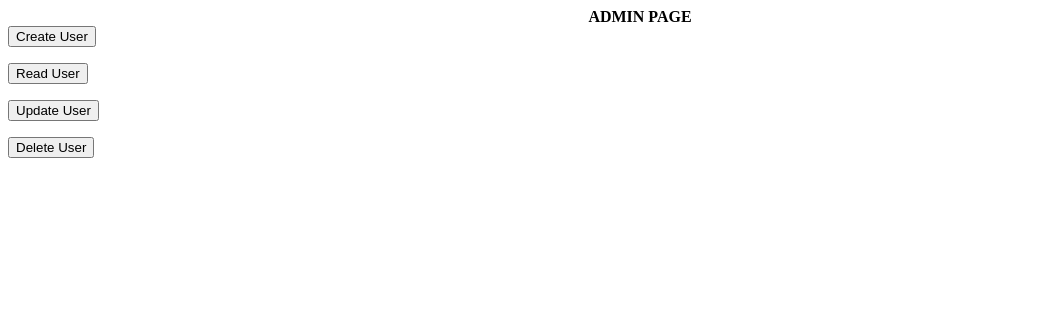
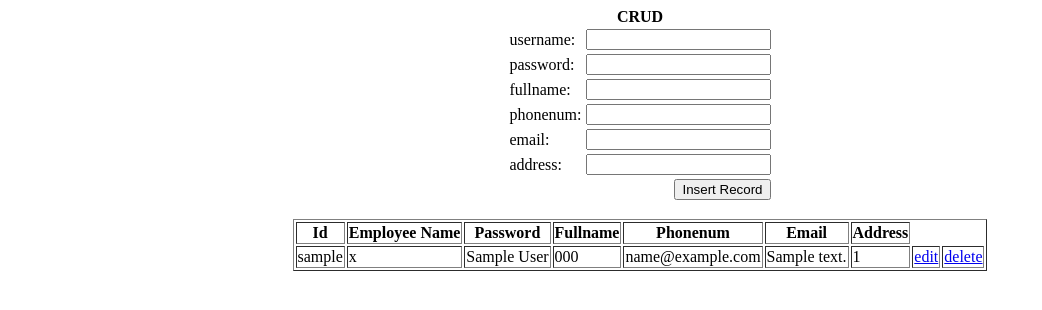
Before and after one commit to KayTeo/project, a PHP site: page / in a window 1280 px wide. Shown: the top 310 px of the page, without its empty margins (0-1042 px from the left). Run offline with PHP 8.4, Linux system fonts and the light colour scheme; tables that the repository leaves empty or names only in its code hold one stand-in row (values such as "Sample post").

Commit message:
Add files via upload

```diff
--- a/index.php
+++ b/index.php
@@ -1,19 +1,157 @@
+<?php
+$employeecon=mysqli_connect("localhost","root","","employee");
+
+
+if(isset($_POST["insert"])){
+	if($_POST["insert"]=="yes")
+	{
+		$username=$_POST["username"];
+		$password=$_POST["password"];
+		$fullname=$_POST["fullname"];
+		$phonenum=$_POST["phonenum"];
+		$email=$_POST["email"];
+		$address=$_POST["address"];
+		$query=$employeecon->prepare("insert into employee(username, password, full_Name, phone_Number, email, address) values('$username', '$password', '$fullname', '$phonenum', '$email', '$address');");
+		if($query->execute())
+		{
+			echo "<center>Record Inserted!</center><br>";
+		}
+	}
+}
+
+if(isset($_POST["update"])){
+	if($_POST["update"]=="yes")
+	{
+	$username=$_POST["username"];
+	$password=$_POST["password"];
+	$fullname=$_POST["fullname"];
+	$phonenum=$_POST["phonenum"];
+	$email=$_POST["email"];
+	$address=$_POST["address"];
+
+	if (!empty($_POST['username']) && !empty($_POST['password']) && !empty($_POST['email']) && !empty($_POST['phonenum']) && !empty($_POST['address'])){
+
+//Check if username is made up of only alphanumberic characters
+if(!ctype_alnum($username))
+{
+  echo "Username is not a valid string. Please enter only alphanumberic characters.";
+ echo "<br />\n";
+  $error=1;
+}
+
+//Check phone number
+if(!preg_match("/^(3|6|8|9)\d{7}$/", $phonenum))
+		{
+		    echo "Phone numbers must be 8 numbers and Start with 3 OR 6 OR 8 OR 9.";
+			echo "<br />\n";
+			$error=1;
+		}
+
+//Check password complexitiy
+if(!preg_match("/^(?=.*\d)(?=.*[a-z])(?=.*[A-Z]).{8,20}$/", $password))
+		{
+		   echo "Password invalid. Minimum 8 characters 1 number and 1 upper case.";
+		   echo "<br />\n";
+		   $error=1;
+		}
+if($error == 1){
+	goto Area1;
+}
+
+
+	$query=$employeecon->prepare("update employee set username='$username' , password='$password', full_Name='$fullname', phone_Number='$phonenum', email='$email', address='$address' where Employee_ID=".$_POST['id']);
+	if($query->execute())
+	{
+		echo "<center>Record Updated!</center><br>";
+	}
+	}
+}
+}
+
+if(isset($_GET['operation'])){
+	if($_GET['operation']=="delete")
+	{
+		$query=$employeecon->prepare("delete from employee where Employee_ID=".$_GET['id']);
+		if($query->execute())
+		{
+			echo "<center>Record Deleted!</center><br>";
+		}
+	}
+}
+?>
 <html>
 <body>
-<b><center>ADMIN PAGE</center></b>
-
-<form action="create.php">
-    <input type="submit" value="Create User" />
-</form>
-<form action="read.php">
-    <input type="submit" value="Read User" />
-</form>
-<form action="update.php">
-    <input type="submit" value="Update User" />
-</form>
-<form action="delete.php">
-    <input type="submit" value="Delete User" />
+<b><center>CRUD</center></b>
+<form method="post" action="index.php">
+<table align="center" border="0">
+<tr>
+<td>username:</td>
+<td><input type="text" name="username" /></td>
+</tr>
+<tr>
+<td>password:</td>
+<td><input type="text" name="password" /></td>
+</tr>
+<tr>
+<td>fullname:</td>
+<td><input type="text" name="fullname" /></td>
+</tr>
+<tr>
+<td>phonenum:</td>
+<td><input type="text" name="phonenum" /></td>
+</tr>
+<tr>
+<td>email:</td>
+<td><input type="text" name="email" /></td>
+</tr>
+<tr>
+<td>address:</td>
+<td><input type="text" name="address" /></td>
+</tr>
+<tr>
+<td>&nbsp;</td>
+<td align="right">
+<input type="hidden" name="insert" value="yes" />
+<input type="submit" value="Insert Record"/>
+</td>
+</tr>
+</table>
 </form>
 
+<?php
+Area1:
+// Close connection
+$query=$employeecon->prepare("select * from employee");
+$query->execute();
+$query->bind_result($id, $username,$password, $fullname, $phonenum, $email, $address);
+echo "<table align='center' border='1'>";
+echo "<tr>";
+echo "<th>Id</th>";
+echo "<th>Employee Name</th>";
+echo "<th>Password</th>";
+echo "<th>Fullname</th>";
+echo "<th>Phonenum</th>";
+echo "<th>Email</th>";
+echo "<th>Address</th>";
+echo "</tr>";
+while($query->fetch())
+{
+	echo "<tr>";
+	echo "<td>".$id."</td>";
+	echo "<td>".$username."</td>";
+	echo "<td>".$password."</td>";
+	echo "<td>".$fullname."</td>";
+	echo "<td>".$phonenum."</td>";
+	echo "<td>".$email."</td>";
+	echo "<td>".$address."</td>";
+	echo "<td><a href='edit.php?operation=edit&id=".$id."&username=".$username."&password=".$password."&fullname=".$fullname."&phonenum=".$phonenum."&email=".$email."&address=".$address."'>edit</a></td>";
+	echo "<td><a href='index.php?operation=delete&id=".$id."'>delete</a></td>";
+	echo "</tr>";
+
+}
+echo "</table>";
+
+
+?>
 </body>
 </html>
```
Also changed, not shown: edit.php (added, +42 -0 lines).
